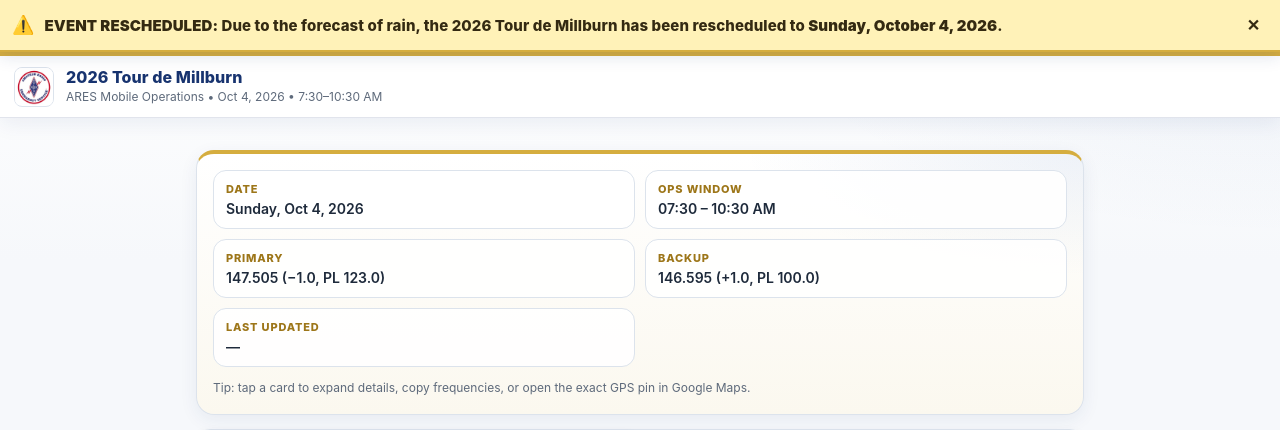
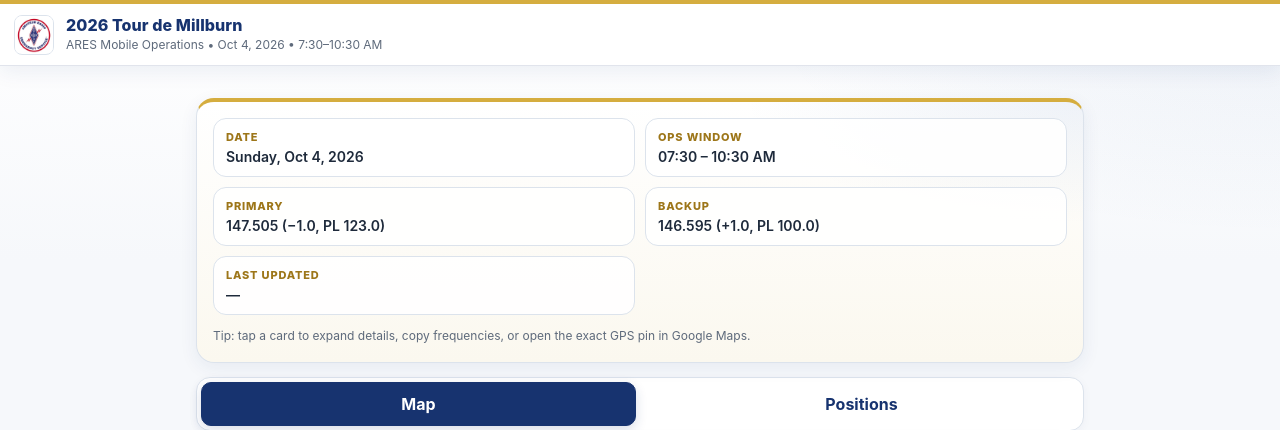
Before and after one commit to JEA3/ares, a plain HTML site: page tdm2026.html in a window 1280 px wide. Shown: the top 430 px of the page. Drawn offline with Linux system fonts and the light colour scheme.

Commit message:
Remove event rescheduled alert banner
Removed the event rescheduled alert banner from the HTML.

```diff
--- a/tdm2026.html
+++ b/tdm2026.html
@@ -423,15 +423,6 @@
   </style>
 </head>
 <body>
-
-  <!-- ATTENTION BANNER -->
-  <div class="alert-banner" role="alert" aria-live="assertive" aria-atomic="true">
-    <span class="icon" aria-hidden="true">⚠️</span>
-    <span class="banner-text">
-      <b>EVENT RESCHEDULED:</b> Due to the forecast of rain, the 2026 Tour de Millburn has been rescheduled to <b>Sunday, October 4, 2026</b>.
-    </span>
-    <button class="banner-close" aria-label="Dismiss banner">✕</button>
-  </div>
 
   <header>
     <!-- Clickable ARES logo -->
```
